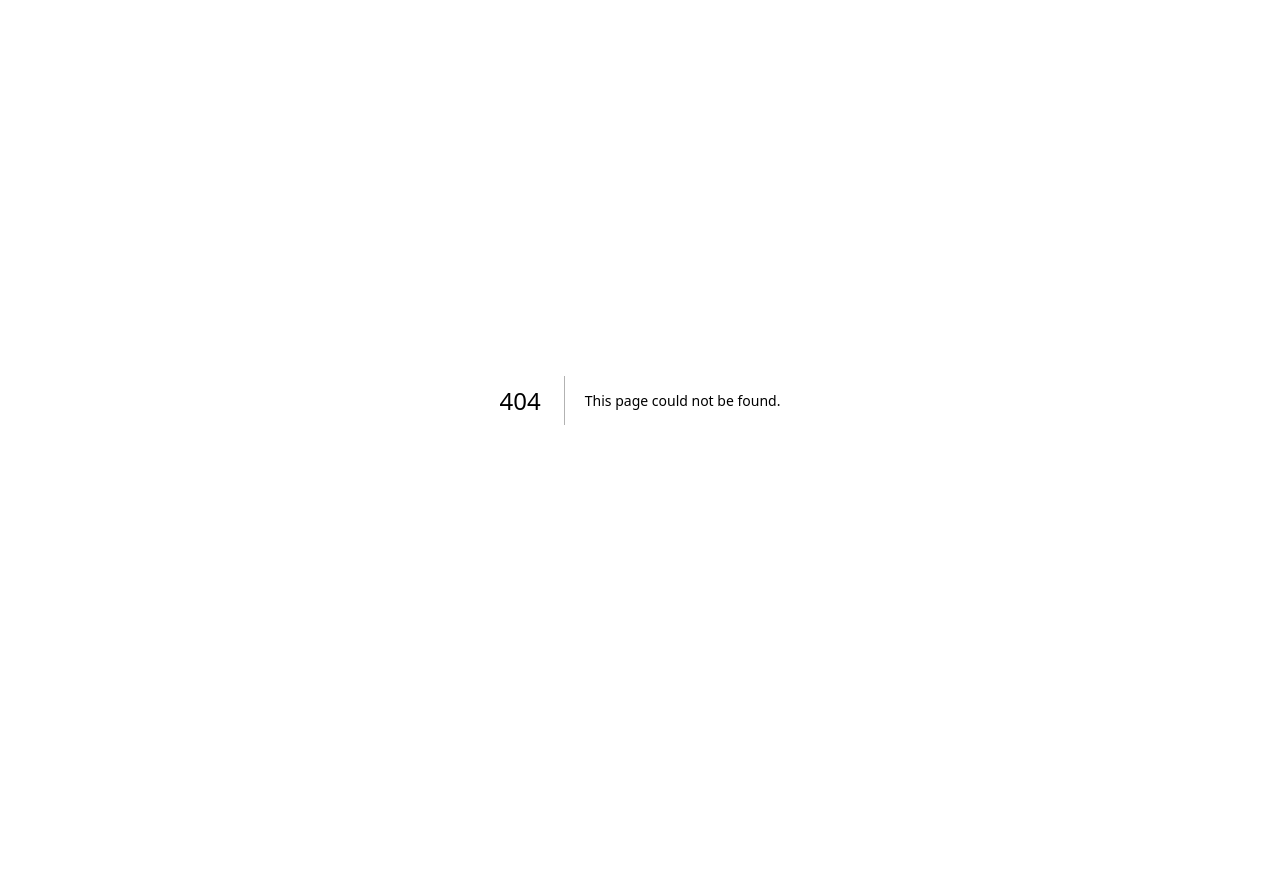
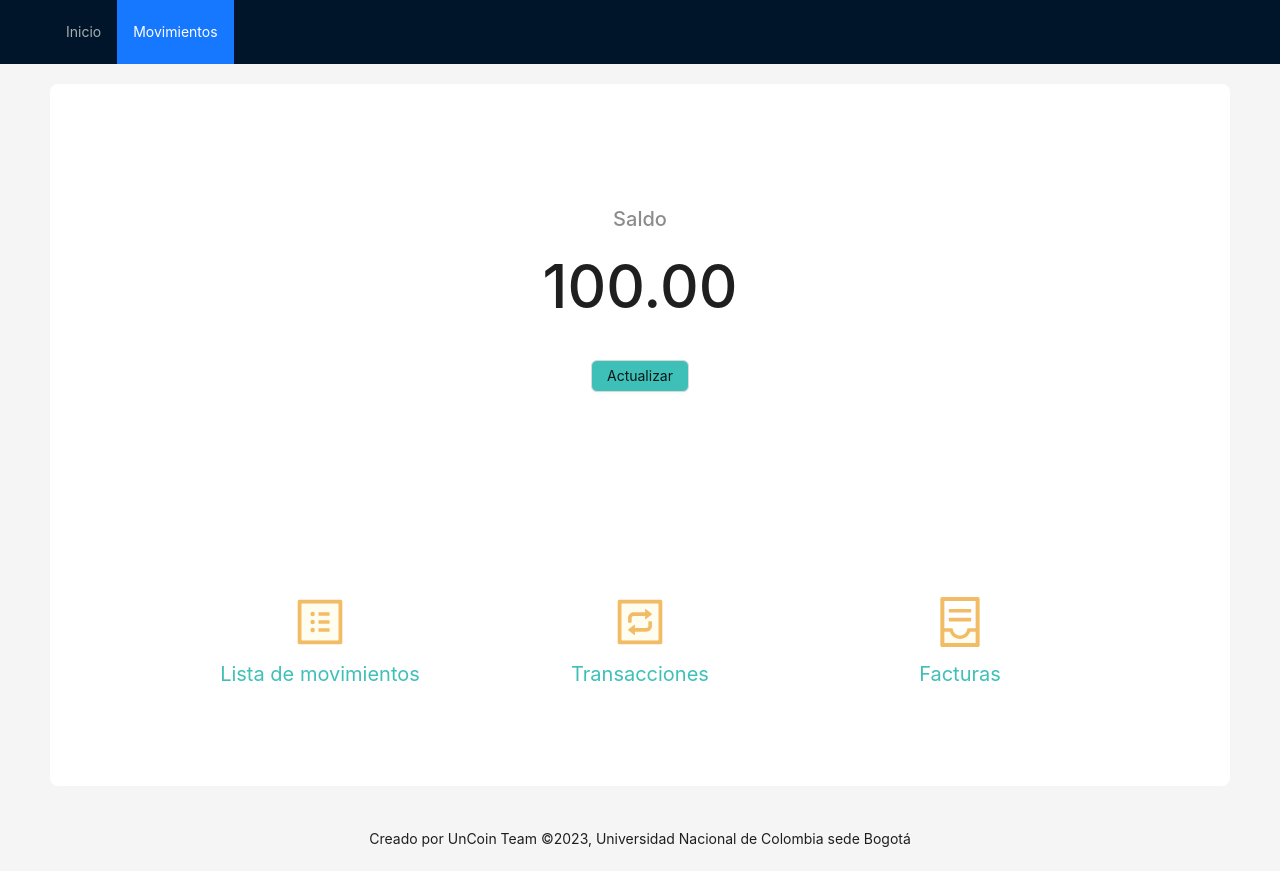
Before and after one commit to UnCoin-Swarch2023ii/uncoin_wa, a Next.js app: page /home in a window 1280 px wide. Before the commit this address had no page. Before the commit the page ends 800 px from the top, so only its background shows below. Built offline with nearby package versions, Linux system fonts and the light colour scheme.

Commit message:
Home page

```diff
--- /dev/null
+++ b/src/app/home/page.tsx
@@ -0,0 +1,63 @@
+"use client";
+
+import React, { useState } from "react";
+import { Statistic, Button , Col, Row, ConfigProvider, theme} from "antd";
+import dynamic from "next/dynamic";
+import MainLayout from "@/components/Layout/MainLayout";
+import {ContainerTwoTone, InteractionTwoTone, ProfileTwoTone } from "@ant-design/icons";
+
+const Page = () => {
+  const [balance, setBalance] = useState(100);
+  return (
+    <MainLayout>
+      <ConfigProvider
+        theme={{
+          components: {
+            Statistic: { contentFontSize: 60, titleFontSize:20 },
+          },
+        }}
+      >
+        <div className="mainContainer">
+            <Statistic
+              className="balance"
+              title="Saldo"
+              value={balance}
+              precision={2}/>
+
+            <Button className="updateButton" >
+              Actualizar
+              {/* <RedoOutlined /> */}
+            </Button>
+
+        </div>
+        <div style={{ padding: "90px 100px" }}>
+          <Row>
+            <Col className="col" xs={8} sm={8} md={8} lg={8} xl={8}>
+              <a className="iconButton" href="/list/1">
+                <ProfileTwoTone className="icon" twoToneColor="#F2BC66" />
+                Lista de movimientos
+              </a>
+            </Col>
+            <Col className="col" xs={8} sm={8} md={8} lg={8} xl={8}>
+              <a href="/transactions">
+                  <InteractionTwoTone className="icon" twoToneColor="#F2BC66" />
+                  Transacciones
+              </a>
+            </Col>
+            <Col className="col" xs={8} sm={8} md={8} lg={8} xl={8}>
+              <a className="iconButton" href="/billing">
+                <ContainerTwoTone className="icon" twoToneColor="#F2BC66" />
+                Facturas
+              </a>
+            </Col>
+          </Row>
+        </div>
+      </ConfigProvider>
+    </MainLayout>
+  );
+};
+
+// Dynamic export
+export default dynamic(() => Promise.resolve(Page), {
+  ssr: false,
+});
--- a/src/styles/config/_variables.scss
+++ b/src/styles/config/_variables.scss
@@ -1,2 +1,5 @@
 // Set up variables
 $color-primary: #b71010;
+$color-primary1: #3EC0B8;
+$color-primary2: #ebb59e;
+$color-primary3: #F2BC66;
--- a/src/styles/pages/_home.scss
+++ b/src/styles/pages/_home.scss
@@ -2,3 +2,57 @@
   color: $color-primary;
   background: $color-primary;
 }
+
+.mainContainer {
+  display: flex;
+  flex-direction: column;
+  align-items: center;
+  justify-content: center;
+  padding: 100px 50px;
+}
+
+.balance {
+  display: flex;
+  flex-direction: column;
+  align-items: center;
+  justify-content: center;
+  padding: 10px;
+  font-size: 100px;
+  font-weight: 500;
+}
+
+.updateButton {
+  margin-top: 16px;
+  background-color: $color-primary1;
+}
+
+.updateButton:hover {
+  margin-top: 16px;
+  border-color: aqua;
+  background-color: brown;
+  color: rgb(255, 255, 255);
+  background-color: $color-primary2;
+}
+
+.col {
+  display: flex;
+  flex-direction: column;
+  align-items: center;
+}
+
+.col a {
+  display: flex;
+  flex-direction: column;
+  align-items: center;
+  font-size: 20px;
+  color: $color-primary1;
+}
+
+.col a:hover {
+  cursor: pointer;
+}
+
+.icon {
+  font-size: 50px;
+  padding: 15px;
+}
```
